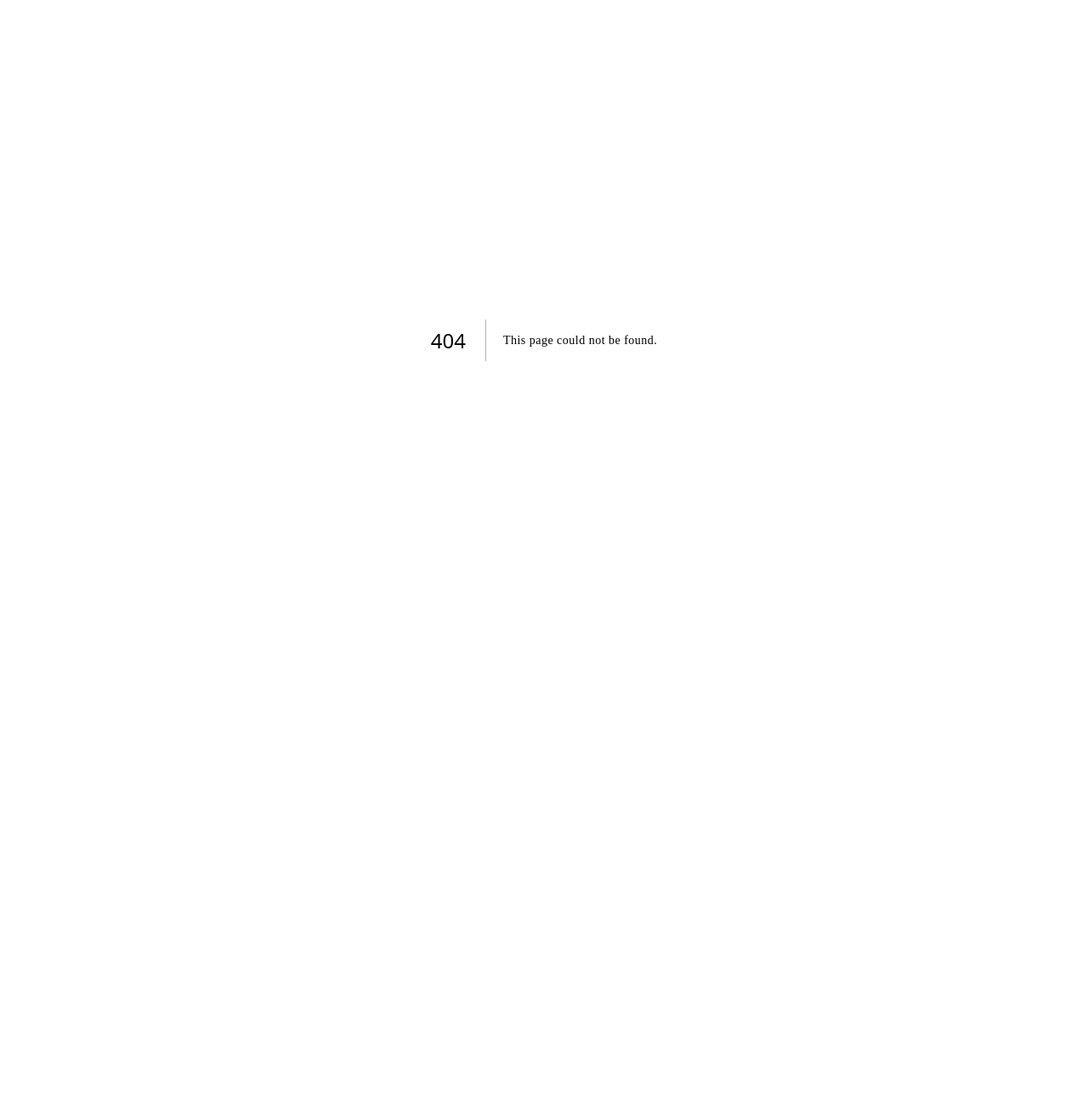
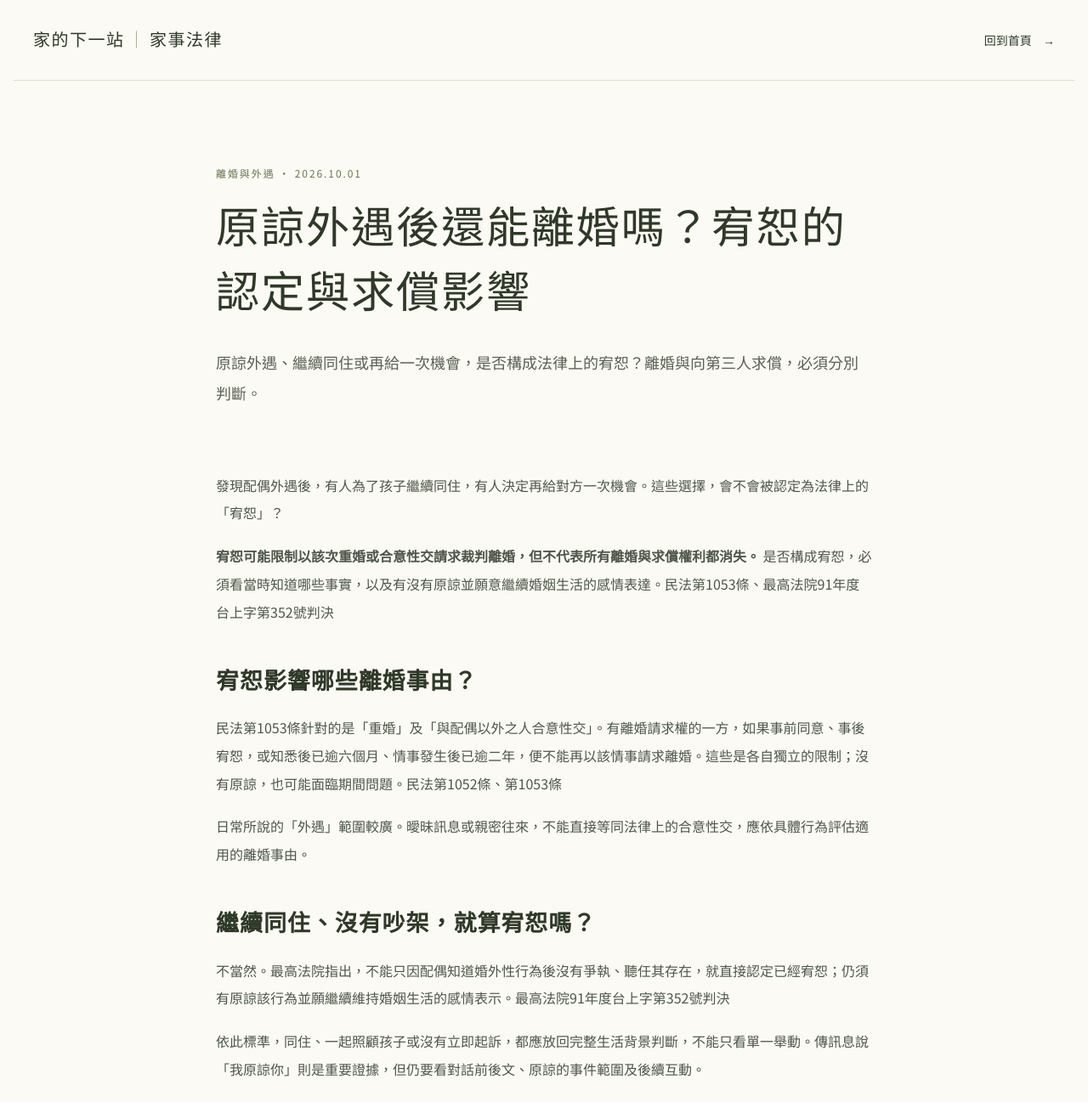
Before and after one commit to lawyerhao83-maker/home-next-family-law, a Next.js app: page /articles/divorce-condonation in a window 1280 px wide. Before the commit this address had no page. Shown: the top 1297 px of the page at 85% size. Before the commit the page ends 800 px from the top, so only its background shows below. Built offline with nearby package versions, Linux system fonts and the light colour scheme.

Commit message:
Add divorce condonation article

```diff
--- /dev/null
+++ b/app/articles/divorce-condonation/page.tsx
@@ -0,0 +1,115 @@
+import type { Metadata } from "next";
+import { sitePath } from "../../site-path";
+
+const articleUrl =
+  "https://lawyerhao83-maker.github.io/home-next-family-law/articles/divorce-condonation/";
+
+export const metadata: Metadata = {
+  title: "原諒外遇後還能離婚嗎？宥恕的認定與求償影響｜家的下一站｜家事法律",
+  description:
+    "原諒外遇、繼續同住或再給一次機會，是否構成宥恕？說明民法第1053條、法院認定標準，以及離婚與向第三人求償的差異。",
+  alternates: { canonical: articleUrl },
+  openGraph: {
+    title: "原諒外遇後還能離婚嗎？宥恕的認定與求償影響",
+    description:
+      "原諒外遇、繼續同住或再給一次機會，是否構成宥恕？說明法院認定標準，以及離婚與向第三人求償的差異。",
+    type: "article",
+    publishedTime: "2026-10-01",
+    url: articleUrl,
+  },
+  twitter: {
+    card: "summary",
+    title: "原諒外遇後還能離婚嗎？宥恕的認定與求償影響",
+    description:
+      "原諒外遇、繼續同住或再給一次機會，是否構成宥恕？一次看懂離婚與求償的差異。",
+  },
+};
+
+export default function DivorceCondonationArticle() {
+  return (
+    <main className="article-page">
+      <nav className="article-nav">
+        <a className="brand" href={sitePath("/")}>家的下一站<i>｜</i>家事法律</a>
+        <a className="text-link" href={sitePath("/")}>回到首頁 <span aria-hidden="true">→</span></a>
+      </nav>
+
+      <article className="article-body">
+        <header>
+          <p className="section-label">離婚與外遇 · 2026.10.01</p>
+          <h1>原諒外遇後還能離婚嗎？宥恕的認定與求償影響</h1>
+          <p className="article-lead">
+            原諒外遇、繼續同住或再給一次機會，是否構成法律上的宥恕？離婚與向第三人求償，必須分別判斷。
+          </p>
+        </header>
+
+        <section>
+          <p>
+            發現配偶外遇後，有人為了孩子繼續同住，有人決定再給對方一次機會。這些選擇，會不會被認定為法律上的「宥恕」？
+          </p>
+          <p>
+            <strong>宥恕可能限制以該次重婚或合意性交請求裁判離婚，但不代表所有離婚與求償權利都消失。</strong> 是否構成宥恕，必須看當時知道哪些事實，以及有沒有原諒並願意繼續婚姻生活的感情表達。<a href="https://mojlaw.moj.gov.tw/LawContentExtent.aspx?LSID=FL001351&LawNo=1053" target="_blank" rel="noreferrer">民法第1053條</a>、<a href="https://judgment.judicial.gov.tw/FJUD/data.aspx?ty=JD&id=TPSU%2c91%2c%e5%8f%b0%e4%b8%8a%2c352%2c20020307&ot=in" target="_blank" rel="noreferrer">最高法院91年度台上字第352號判決</a>
+          </p>
+        </section>
+
+        <section>
+          <h2>宥恕影響哪些離婚事由？</h2>
+          <p>
+            民法第1053條針對的是「重婚」及「與配偶以外之人合意性交」。有離婚請求權的一方，如果事前同意、事後宥恕，或知悉後已逾六個月、情事發生後已逾二年，便不能再以該情事請求離婚。這些是各自獨立的限制；沒有原諒，也可能面臨期間問題。<a href="https://mojlaw.moj.gov.tw/LawContentExtent.aspx?LSID=FL001351&LawNo=1052" target="_blank" rel="noreferrer">民法第1052條</a>、<a href="https://mojlaw.moj.gov.tw/LawContentExtent.aspx?LSID=FL001351&LawNo=1053" target="_blank" rel="noreferrer">第1053條</a>
+          </p>
+          <p>
+            日常所說的「外遇」範圍較廣。曖昧訊息或親密往來，不能直接等同法律上的合意性交，應依具體行為評估適用的離婚事由。
+          </p>
+        </section>
+
+        <section>
+          <h2>繼續同住、沒有吵架，就算宥恕嗎？</h2>
+          <p>
+            不當然。最高法院指出，不能只因配偶知道婚外性行為後沒有爭執、聽任其存在，就直接認定已經宥恕；仍須有原諒該行為並願繼續維持婚姻生活的感情表示。<a href="https://judgment.judicial.gov.tw/FJUD/data.aspx?ty=JD&id=TPSU%2c91%2c%e5%8f%b0%e4%b8%8a%2c352%2c20020307&ot=in" target="_blank" rel="noreferrer">最高法院91年度台上字第352號判決</a>
+          </p>
+          <p>
+            依此標準，同住、一起照顧孩子或沒有立即起訴，都應放回完整生活背景判斷，不能只看單一舉動。傳訊息說「我原諒你」則是重要證據，但仍要看對話前後文、原諒的事件範圍及後續互動。
+          </p>
+        </section>
+
+        <section>
+          <h2>再給一次機會，之後就不能離婚嗎？</h2>
+          <p>
+            不能一概而論。應分開核對原先知悉並原諒的事實、後來是否發生新的行為，以及各事件的時間，不能單憑「以前原諒過」便概括處理。
+          </p>
+          <p>
+            若另有不堪同居虐待，或其他難以維持婚姻的重大事由，仍須依各自要件評估。但也不能只替同一事件換個法條，就認為一定能避開宥恕的限制。<a href="https://mojlaw.moj.gov.tw/LawContentExtent.aspx?LSID=FL001351&LawNo=1052" target="_blank" rel="noreferrer">民法第1052條</a>、<a href="https://mojlaw.moj.gov.tw/LawContentExtent.aspx?LSID=FL001351&LawNo=1053" target="_blank" rel="noreferrer">第1053條</a>
+          </p>
+        </section>
+
+        <section>
+          <h2>原諒配偶，還能向第三人求償嗎？</h2>
+          <p>
+            <strong>宥恕與放棄損害賠償，需要分別判斷。</strong> 臺南地方法院112年度訴字第882號判決區分「宥恕」與「債務免除」，認為侵權行為的賠償債務，不會僅因被害人宥恕就消滅。<a href="https://judgment.judicial.gov.tw/FJUD/data.aspx?ty=JD&id=TNDV%2c112%2c%e8%a8%b4%2c882%2c20241122%2c2&ot=in" target="_blank" rel="noreferrer">臺南地院判決</a>
+          </p>
+          <p>
+            不過，臺灣高等法院111年度上易字第1186號判決，曾在個案中將宥恕等因素納入判斷，減少第三人應付的賠償。前述臺南地院判決明確未採取相同見解，因此不能宣稱法院已有一致答案。<a href="https://judgment.judicial.gov.tw/FJUD/data.aspx?ty=JD&id=TPHV%2c111%2c%e4%b8%8a%e6%98%93%2c1186%2c20230411%2c1&ot=in" target="_blank" rel="noreferrer">臺灣高院判決</a>
+          </p>
+          <p>
+            求償仍須符合侵權行為及配偶身分法益受侵害、情節重大等要件；若另有和解書或免除賠償的約定，也須核對其內容與效力。<a href="https://mojlaw.moj.gov.tw/LawContentExtent.aspx?LSID=FL001351&LawNo=184" target="_blank" rel="noreferrer">民法第184條</a>、<a href="https://mojlaw.moj.gov.tw/LawContentExtent.aspx?LSID=FL001351&LawNo=195" target="_blank" rel="noreferrer">第195條</a>、<a href="https://mojlaw.moj.gov.tw/LawContentExtent.aspx?LSID=FL001351&LawNo=343" target="_blank" rel="noreferrer">第343條</a>
+          </p>
+        </section>
+
+        <section>
+          <h2>諮詢前，先整理哪些資料？</h2>
+          <p>
+            建議整理事件發生與知悉日期、完整對話、道歉或和解文件，以及繼續同住的原因。這有助於確認原諒的範圍，並分別評估離婚與求償。
+          </p>
+          <p>
+            求償期間也與離婚限制不同：侵權行為請求權原則上涉及知悉損害及賠償義務人起二年、侵權行為起十年的時效；對配偶的權利，另有婚姻關係消滅後一年內時效不完成的規定，不能直接把同一日期套用到所有對象。<a href="https://mojlaw.moj.gov.tw/LawContentExtent.aspx?LSID=FL001351&LawNo=197" target="_blank" rel="noreferrer">民法第197條</a>、<a href="https://mojlaw.moj.gov.tw/LawContentExtent.aspx?LSID=FL001351&LawNo=143" target="_blank" rel="noreferrer">第143條</a>
+          </p>
+        </section>
+
+        <aside className="article-note">
+          <p>
+            本文為臺灣法律的一般資訊，並非個案法律意見。是否構成宥恕、可否離婚或求償，應由律師依完整事實與證據評估。
+          </p>
+        </aside>
+      </article>
+    </main>
+  );
+}
--- a/app/page.tsx
+++ b/app/page.tsx
@@ -13,6 +13,15 @@ const steps = [
 ];
 
 const articles = [
+  {
+    category: "離婚與外遇",
+    date: "2026.10.01",
+    dateTime: "2026-10-01",
+    title: "原諒外遇後還能離婚嗎？宥恕的認定與求償影響",
+    summary:
+      "原諒外遇、繼續同住或再給一次機會，是否構成宥恕？說明法院認定標準，以及離婚與向第三人求償的差異。",
+    href: sitePath("/articles/divorce-condonation/"),
+  },
   {
     category: "離婚與財產",
     date: "2026.09.30",
```
